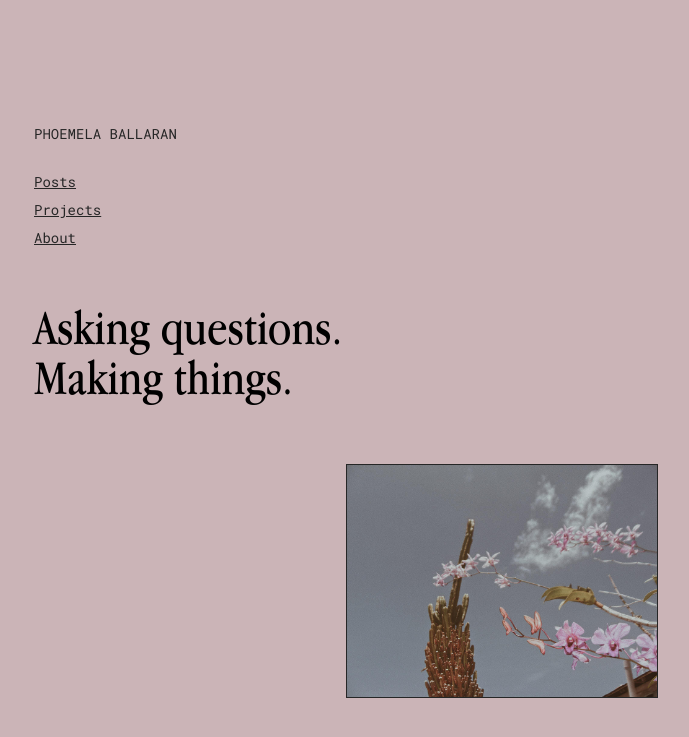
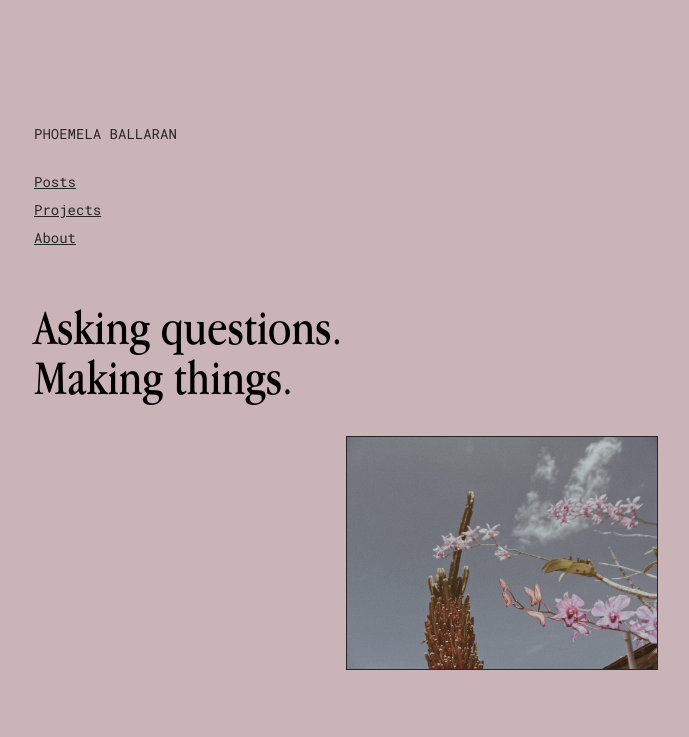
Before and after one commit to comoballar/phoemelaballaran.github.io, a Jekyll site: the page built from index.html, in a window 1280 px wide. Shown: the top 737 px of the page, without its empty margins (86-775 px from the left). Built offline with Jekyll 4.4.1, drawn with Linux system fonts in a browser that asks for light colours.

Commit message:
Update index.html

```diff
--- a/index.html
+++ b/index.html
@@ -4,8 +4,8 @@
 <body>
     <div class="post">
         <div class="post__home">
-            <h1>Asking questions.<br>Making things.</h1><br>
-            <img  src="https://phoemelaballaran.github.io/assets/sample/home.png"/>
+            <h1>Asking questions.<br>Making things.</h1><img  src="https://phoemelaballaran.github.io/assets/sample/home.png"/>
+
             </div>
     </div>
 </body>
```
